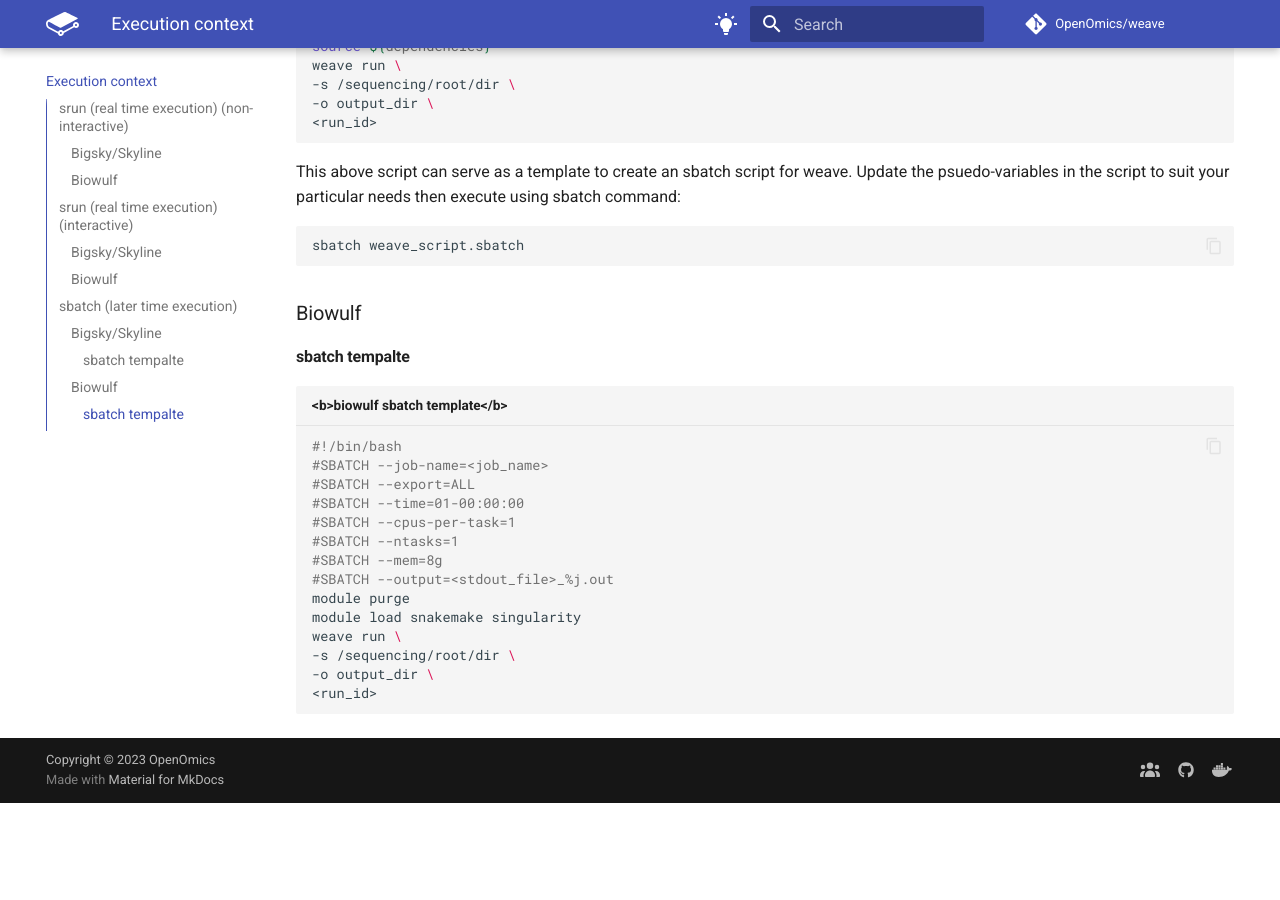
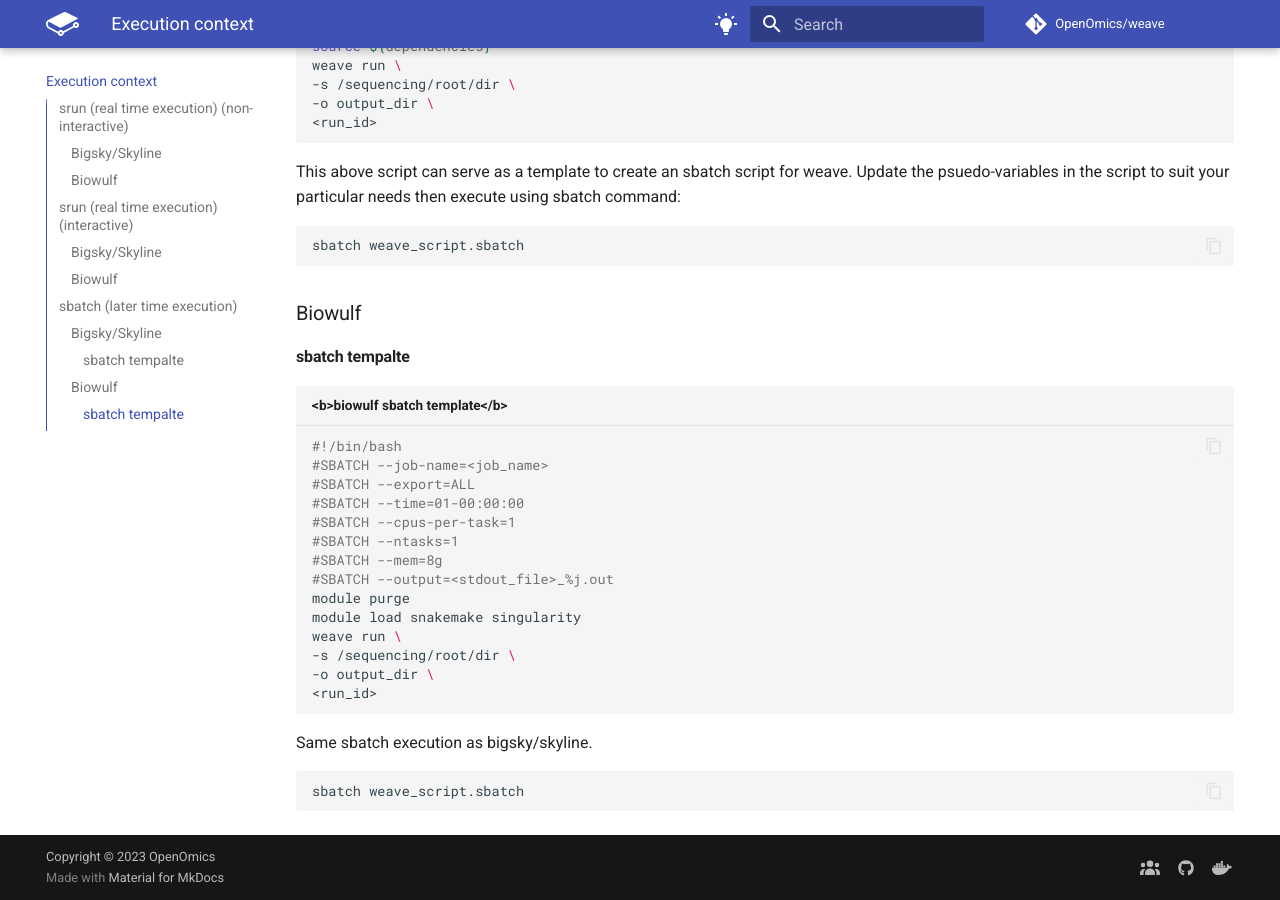
Before and after one commit to OpenOmics/weave, an MkDocs documentation site: the page built from docs/execution.md, in a window 1280 px wide and 900 px high, scrolled down 2019 px. Built offline with MkDocs 1.6.1 and Material for MkDocs 9.7.7, drawn with Linux system fonts in a browser that asks for light colours; comment, search, counter and statistics services are not loaded; the version menu is left out; before the commit the page ends 2822 px from its top, so only the background shows below that.

Commit message:
fix: update execution docs for sbatch execution on biowulf

````diff
--- a/docs/execution.md
+++ b/docs/execution.md
@@ -109,3 +109,9 @@ weave run \
 -o output_dir \
 <run_id>
 ```
+
+Same sbatch execution as bigsky/skyline.
+
+```bash
+sbatch weave_script.sbatch
+```
````
